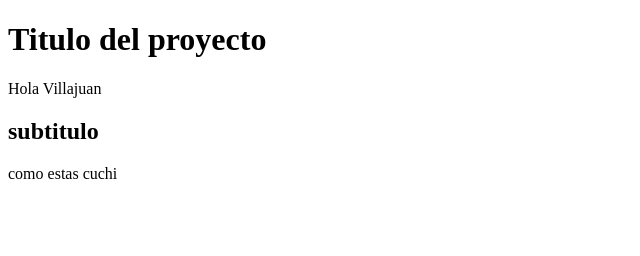
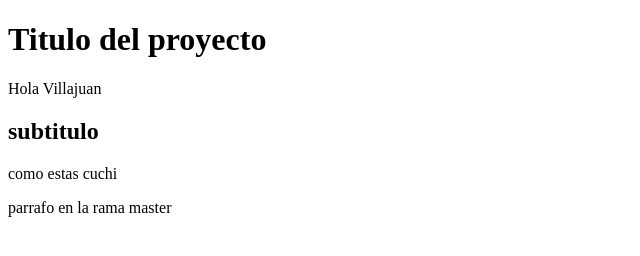
Before and after one commit to tumamahacechaufa/Prueba1_yover, a plain HTML site: page index.html in a window 1280 px wide. Shown: the whole page, without its empty margins (0-640 px from the left). Drawn offline with Linux system fonts and the light colour scheme.

Commit message:
tercer parrafo agregado

```diff
--- a/index.html
+++ b/index.html
@@ -18,5 +18,7 @@
         <h2>subtitulo</h2>
 
         <p>como estas cuchi</p>
+
+        <p>parrafo en la rama master</p>
 </body>
 </html>
```
